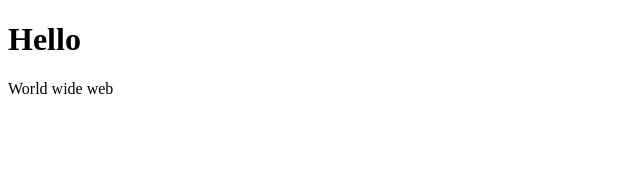
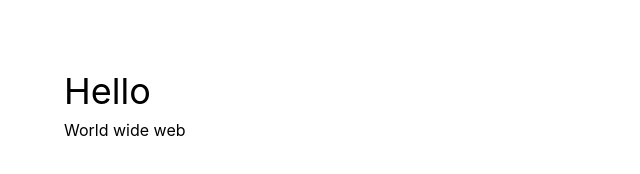
Before and after one commit to ekfors/kristian, a plain HTML site: page index.html in a window 1280 px wide. Shown: the whole page, without its empty margins (0-640 px from the left). Drawn offline with Linux system fonts and the light colour scheme.

Commit message:
Link style.min.css

```diff
--- a/index.html
+++ b/index.html
@@ -5,11 +5,11 @@
   <meta name="viewport" content="width=device-width, initial-scale=1.0">
   <meta http-equiv="X-UA-Compatible" content="ie=edge">
   <titleKRSE</title>
-  <link rel="stylesheet" href="style.css">
+  <link rel="stylesheet" href="css/style.min.css">
 </head>
-<body>
+<body class="font-sans p-16">
   <content>
-    <h1>Hello</h1>
+    <h1 class="text-4xl">Hello</h1>
     <p>World wide web</p>
   </content>
 </body>
```
